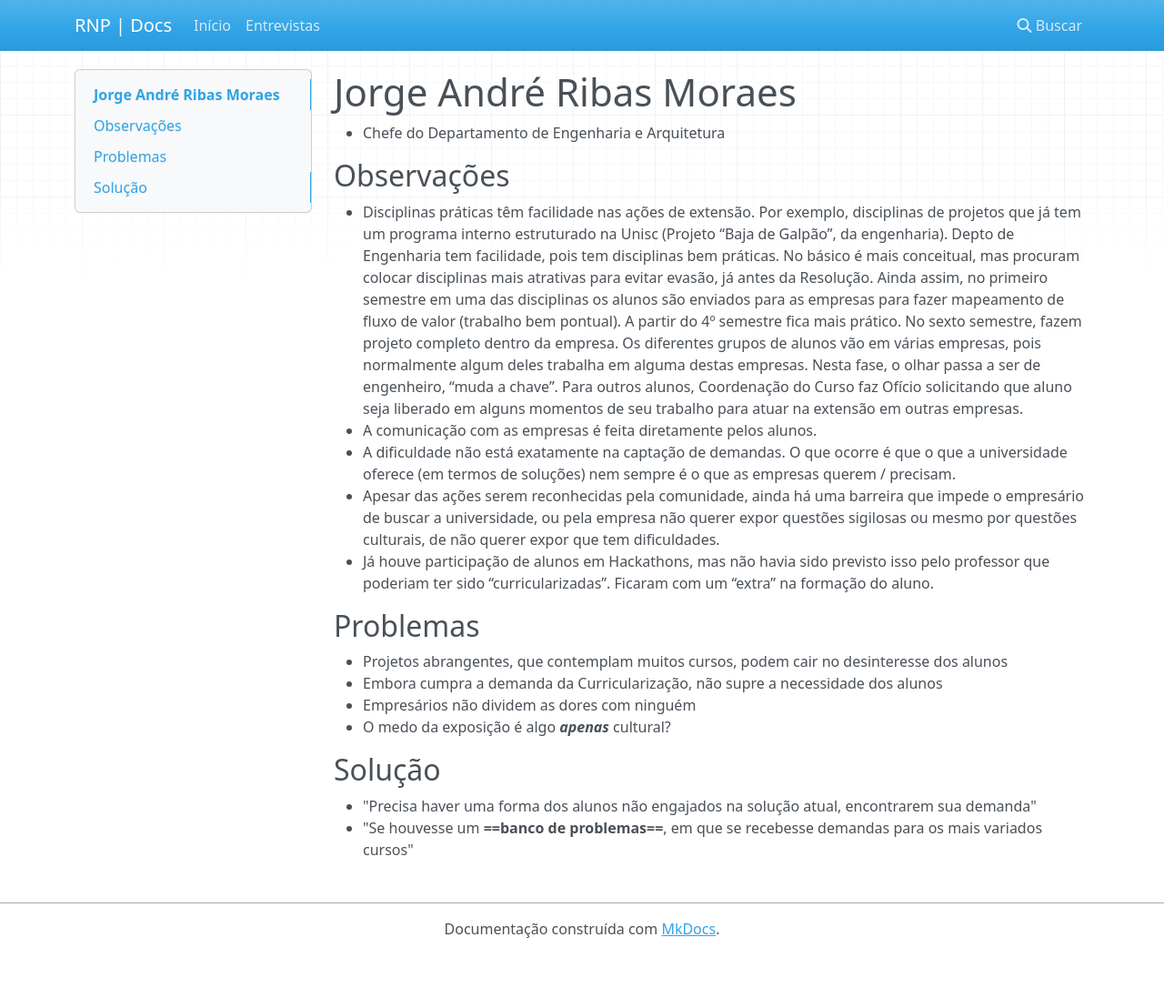
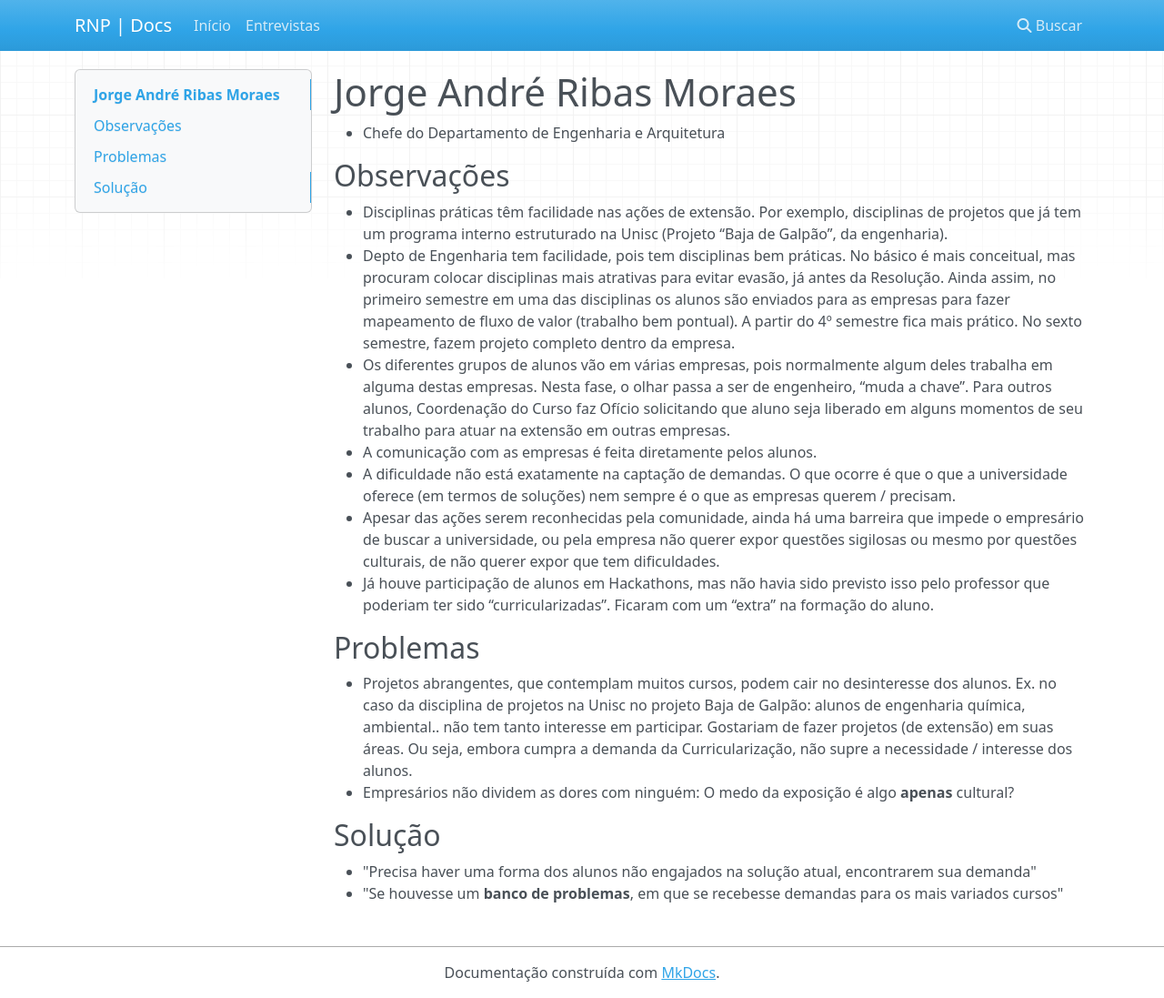
Before and after one commit to marcobabinski/mais-acao-docs, an MkDocs documentation site: the page built from docs/entrevistas/jorge-moraes.md, in a window 1280 px wide and 1097 px high. Shown: the whole window at 91% size. Built offline with MkDocs 1.6.1, drawn with Linux system fonts in a browser that asks for light colours; nearby versions of some CDN libraries.

Commit message:
Atualização da documentação

```diff
--- a/docs/entrevistas/jorge-moraes.md
+++ b/docs/entrevistas/jorge-moraes.md
@@ -5,8 +5,8 @@
 ## Observações
 
 - Disciplinas práticas têm facilidade nas ações de extensão. Por exemplo, disciplinas de projetos que já tem um programa interno estruturado na Unisc (Projeto “Baja de Galpão”, da engenharia).
-  Depto de Engenharia tem facilidade, pois tem disciplinas bem práticas. No básico é mais conceitual, mas procuram colocar disciplinas mais atrativas para evitar evasão, já antes da Resolução. Ainda assim, no primeiro semestre em uma das disciplinas os alunos são enviados para as empresas para fazer mapeamento de fluxo de valor (trabalho bem pontual). A partir do 4º semestre fica mais prático. No sexto semestre, fazem projeto completo dentro da empresa.
-  Os diferentes grupos de alunos vão em várias empresas, pois normalmente algum deles trabalha em alguma destas empresas. Nesta fase, o olhar passa a ser de engenheiro, “muda a chave”. Para outros alunos, Coordenação do Curso faz Ofício solicitando que aluno seja liberado em alguns momentos de seu trabalho para atuar na extensão em outras empresas.
+- Depto de Engenharia tem facilidade, pois tem disciplinas bem práticas. No básico é mais conceitual, mas procuram colocar disciplinas mais atrativas para evitar evasão, já antes da Resolução. Ainda assim, no primeiro semestre em uma das disciplinas os alunos são enviados para as empresas para fazer mapeamento de fluxo de valor (trabalho bem pontual). A partir do 4º semestre fica mais prático. No sexto semestre, fazem projeto completo dentro da empresa.
+- Os diferentes grupos de alunos vão em várias empresas, pois normalmente algum deles trabalha em alguma destas empresas. Nesta fase, o olhar passa a ser de engenheiro, “muda a chave”. Para outros alunos, Coordenação do Curso faz Ofício solicitando que aluno seja liberado em alguns momentos de seu trabalho para atuar na extensão em outras empresas.
 - A comunicação com as empresas é feita diretamente pelos alunos.
 - A dificuldade não está exatamente na captação de demandas. O que ocorre é que o que a universidade oferece (em termos de soluções) nem sempre é o que as empresas querem / precisam.
 - Apesar das ações serem reconhecidas pela comunidade, ainda há uma barreira que impede o empresário de buscar a universidade, ou pela empresa não querer expor questões sigilosas ou mesmo por questões culturais, de não querer expor que tem dificuldades.
@@ -14,12 +14,10 @@
 
 ## Problemas
 
-- Projetos abrangentes, que contemplam muitos cursos, podem cair no desinteresse dos alunos
-  - Embora cumpra a demanda da Curricularização, não supre a necessidade dos alunos
-- Empresários não dividem as dores com ninguém
-  - O medo da exposição é algo **_apenas_** cultural?
+- Projetos abrangentes, que contemplam muitos cursos, podem cair no desinteresse dos alunos. Ex. no caso da disciplina de projetos na Unisc no projeto Baja de Galpão: alunos de engenharia química, ambiental.. não tem tanto interesse em participar. Gostariam de fazer projetos (de extensão) em suas áreas. Ou seja, embora cumpra a demanda da Curricularização, não supre a necessidade / interesse dos alunos.
+- Empresários não dividem as dores com ninguém: O medo da exposição é algo **apenas** cultural?
 
 ## Solução
 
 - "Precisa haver uma forma dos alunos não engajados na solução atual, encontrarem sua demanda"
-- "Se houvesse um **==banco de problemas==**, em que se recebesse demandas para os mais variados cursos"
+- "Se houvesse um **banco de problemas**, em que se recebesse demandas para os mais variados cursos"
```
Also changed, not shown: site/entrevistas/jorge-moraes/index.html, site/index.html, site/search/search_index.json.
